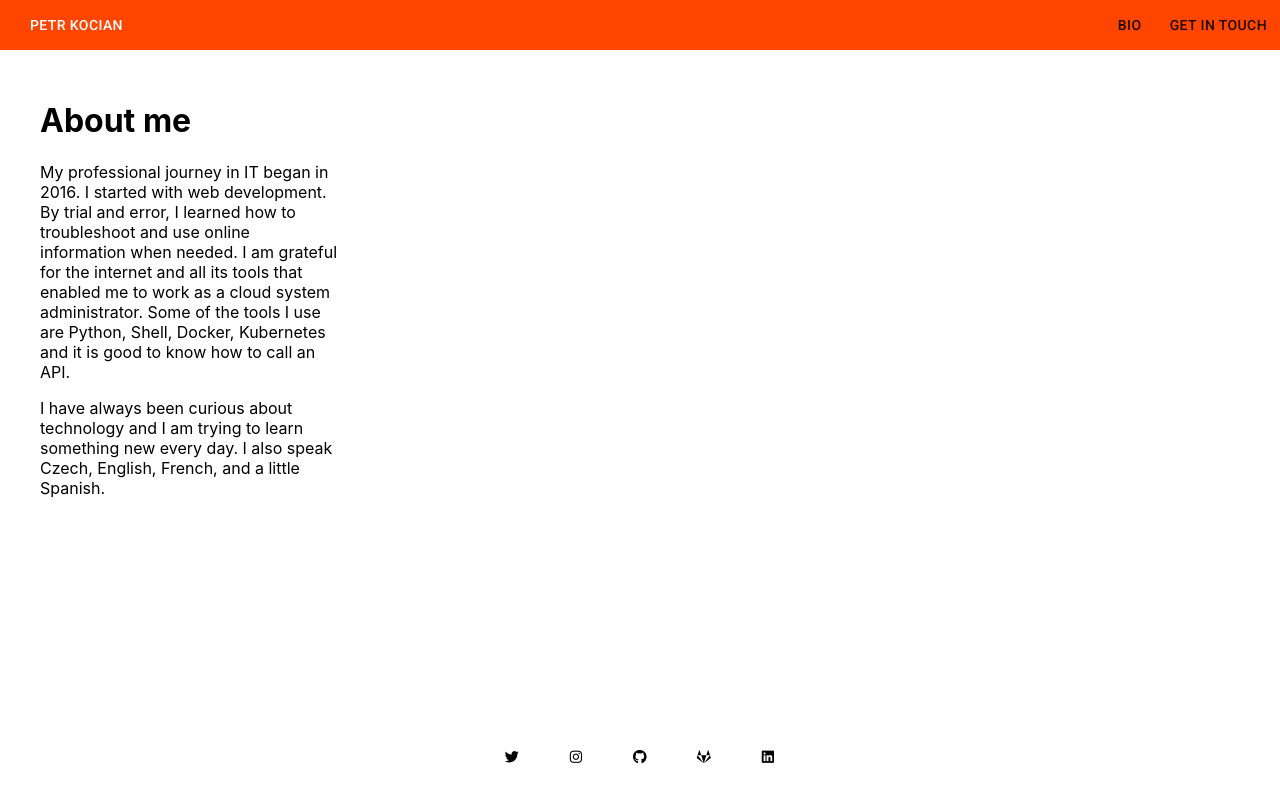
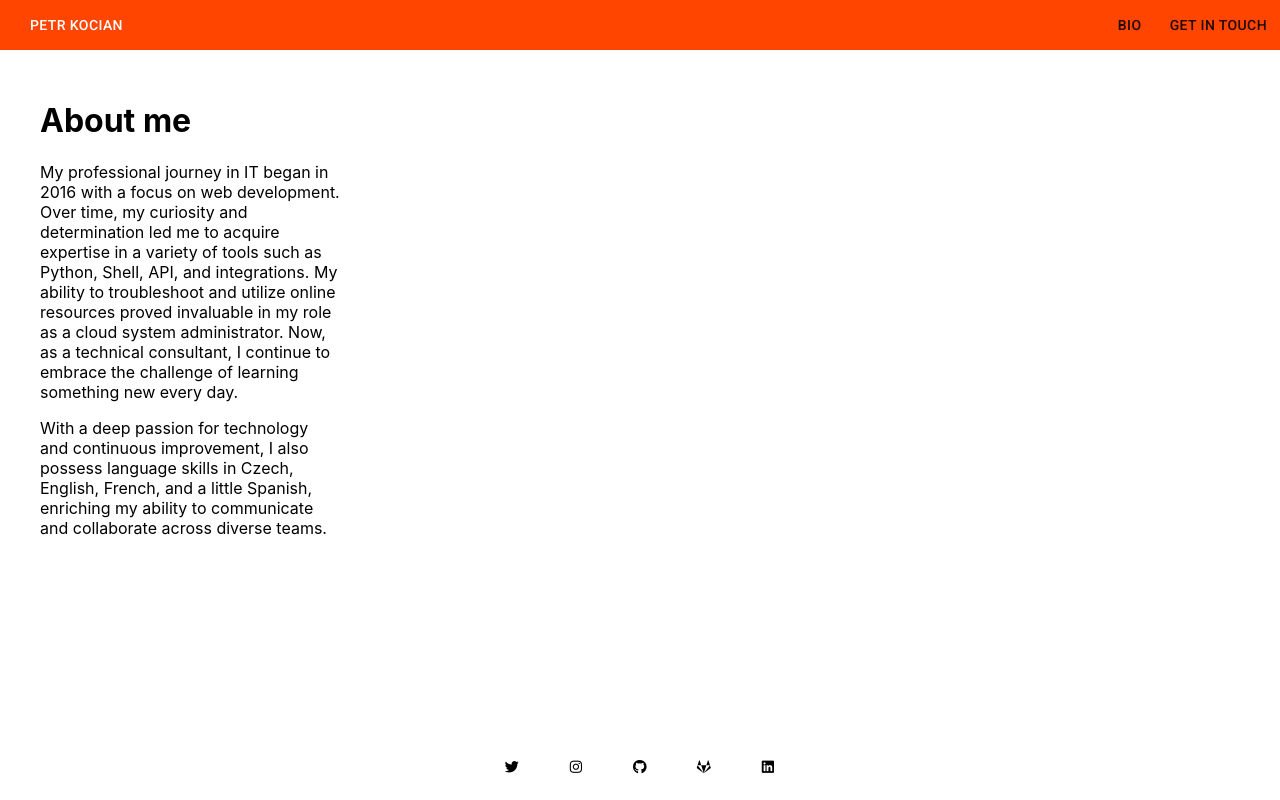
Before and after one commit to koci54/portfolio-project, a Next.js app: page /bio in a window 1280 px wide. Built offline with nearby package versions, Linux system fonts and the light colour scheme.

Commit message:
bio update

```diff
--- a/pages/bio.js
+++ b/pages/bio.js
@@ -4,12 +4,11 @@ const About = () =>
   (
     <Layout>
         <div className="box">
-        <h1>
-        About me
-        </h1>
-          <p>My professional journey in IT began in 2016. I started with web development. By trial and error, I learned how to troubleshoot and use online information when needed. I am grateful for the internet and all its tools that enabled me to work as a cloud system administrator. Some of the tools I use are Python, Shell, Docker, Kubernetes and it is good to know how to call an API.</p>
-          <p>I have always been curious about technology and I am trying to learn something new every day. I also speak Czech, English, French, and a little Spanish.</p>
-        </div>
+    <h1>About me</h1>
+    <p>My professional journey in IT began in 2016 with a focus on web development. Over time, my curiosity and determination led me to acquire expertise in a variety of tools such as Python, Shell, API, and integrations. My ability to troubleshoot and utilize online resources proved invaluable in my role as a cloud system administrator. Now, as a technical consultant, I continue to embrace the challenge of learning something new every day.</p>
+    <p>With a deep passion for technology and continuous improvement, I also possess language skills in Czech, English, French, and a little Spanish, enriching my ability to communicate and collaborate across diverse teams.</p>
+</div>
+
     </Layout>
   )
 
```
